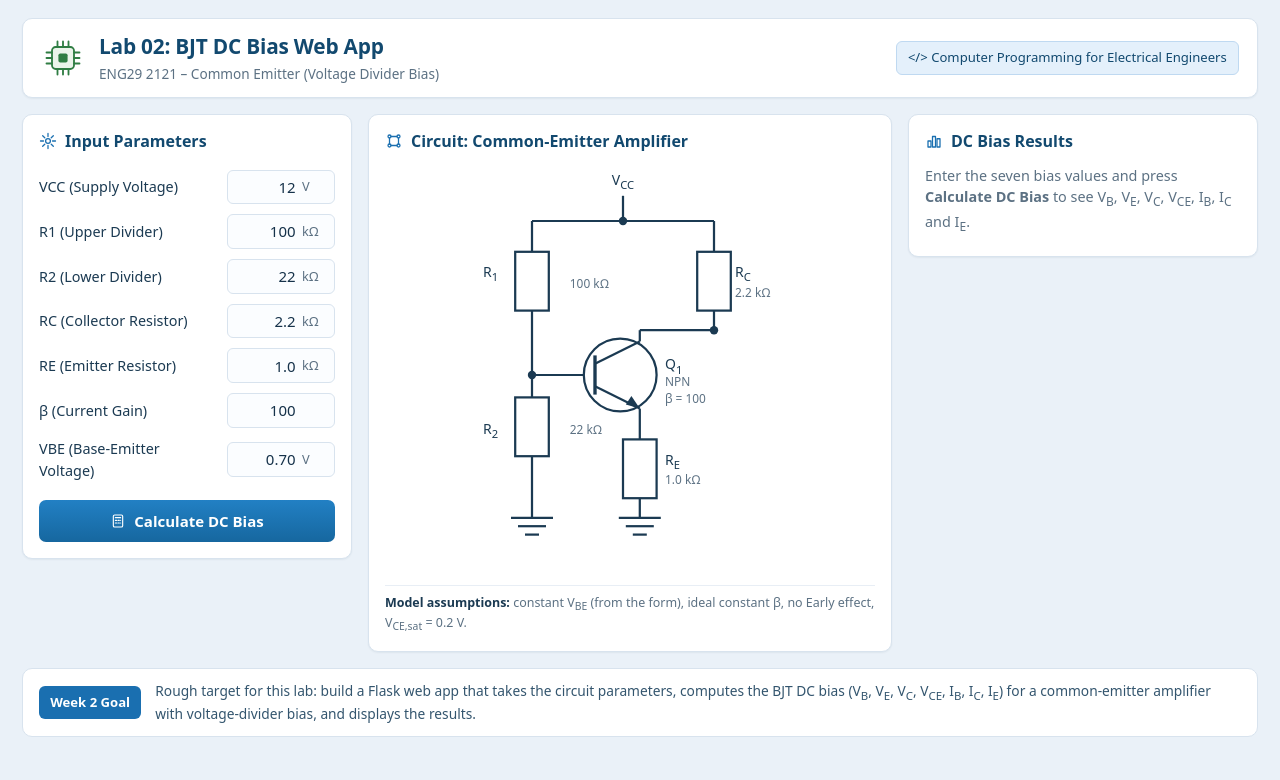
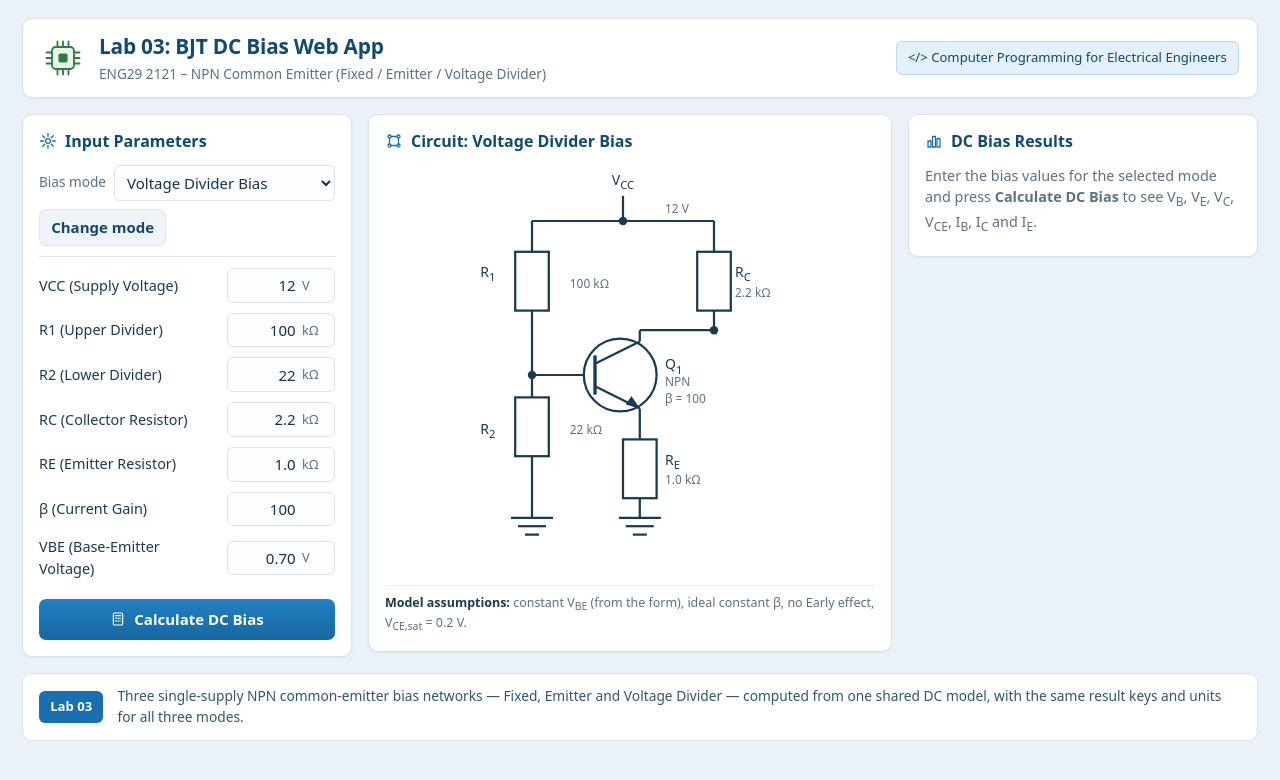
Before and after one commit to thanpitcha29/Git-Lab, a Flask app: page / in a window 1280 px wide. Shown: the top 780 px of the page. Run offline with Flask 3, Linux system fonts and the light colour scheme.

Commit message:
feat: add fixed and emitter bias modes with shared result keys

```diff
--- a/app.py
+++ b/app.py
@@ -2,26 +2,51 @@
 
 from flask import Flask, render_template, request
 
-from bias.calculator import VCE_SAT, compare, solve_approximate, solve_exact
-from bias.validation import parse_inputs
+from bias.calculator import (VCE_SAT, compare, solve_approximate, solve_divider,
+                             solve_emitter, solve_exact, solve_fixed)
+from bias.validation import (MODE_NAMES, parse_inputs, unknown_mode_error,
+                             validate_mode)
 
-DEFAULTS = {
-    "VCC": "12", "R1": "100", "R2": "22", "RC": "2.2",
-    "RE": "1.0", "beta": "100", "VBE": "0.70",
+# The form takes resistors in kOhm; the engineering layer works in Ohm.
+KOHM_FIELDS = ("R1", "R2", "RC", "RE", "RB")
+
+MODE_DEFAULTS = {
+    "divider": {"VCC": "12", "R1": "100", "R2": "22", "RC": "2.2",
+                "RE": "1.0", "beta": "100", "VBE": "0.70"},
+    "fixed": {"VCC": "12", "RB": "1000", "RC": "2.2",
+              "beta": "100", "VBE": "0.70"},
+    "emitter": {"VCC": "12", "RB": "1000", "RC": "2.2", "RE": "1.0",
+                "beta": "100", "VBE": "0.70"},
 }
 
-# The form takes resistors in kOhm; the engineering layer works in Ohm.
-KOHM_FIELDS = ("R1", "R2", "RC", "RE")
+FIELDS = {
+    "divider": (
+        ("VCC", "VCC (Supply Voltage)", "V"),
+        ("R1", "R1 (Upper Divider)", "k\u03a9"),
+        ("R2", "R2 (Lower Divider)", "k\u03a9"),
+        ("RC", "RC (Collector Resistor)", "k\u03a9"),
+        ("RE", "RE (Emitter Resistor)", "k\u03a9"),
+        ("beta", "\u03b2 (Current Gain)", ""),
+        ("VBE", "VBE (Base-Emitter Voltage)", "V"),
+    ),
+    "fixed": (
+        ("VCC", "VCC (Supply Voltage)", "V"),
+        ("RB", "RB (Base Resistor)", "k\u03a9"),
+        ("RC", "RC (Collector Resistor)", "k\u03a9"),
+        ("beta", "\u03b2 (Current Gain)", ""),
+        ("VBE", "VBE (Base-Emitter Voltage)", "V"),
+    ),
+    "emitter": (
+        ("VCC", "VCC (Supply Voltage)", "V"),
+        ("RB", "RB (Base Resistor)", "k\u03a9"),
+        ("RC", "RC (Collector Resistor)", "k\u03a9"),
+        ("RE", "RE (Emitter Resistor)", "k\u03a9"),
+        ("beta", "\u03b2 (Current Gain)", ""),
+        ("VBE", "VBE (Base-Emitter Voltage)", "V"),
+    ),
+}
 
-FIELDS = (
-    ("VCC", "VCC (Supply Voltage)", "V"),
-    ("R1", "R1 (Upper Divider)", "k\u03a9"),
-    ("R2", "R2 (Lower Divider)", "k\u03a9"),
-    ("RC", "RC (Collector Resistor)", "k\u03a9"),
-    ("RE", "RE (Emitter Resistor)", "k\u03a9"),
-    ("beta", "\u03b2 (Current Gain)", ""),
-    ("VBE", "VBE (Base-Emitter Voltage)", "V"),
-)
+MODE_CHOICES = tuple((key, MODE_NAMES[key]) for key in ("fixed", "emitter", "divider"))
 
 
 def to_ohms(form):
@@ -41,34 +66,60 @@ def to_ohms(form):
 def create_app() -> Flask:
     app = Flask(__name__)
 
-    app.jinja_env.filters["ma"] = lambda amps: f"{amps * 1000:.2f}"
-    app.jinja_env.filters["ma3"] = lambda amps: f"{amps * 1000:.3f}"
-    app.jinja_env.filters["ua"] = lambda amps: f"{amps * 1e6:.1f}"
+    app.jinja_env.filters["ma"] = lambda amps: f"{amps:.2f}"
+    app.jinja_env.filters["ua"] = lambda amps: f"{amps:.1f}"
     app.jinja_env.filters["volts"] = lambda v: f"{v:.2f}"
     app.jinja_env.filters["volts3"] = lambda v: f"{v:.3f}"
     app.jinja_env.filters["pct"] = (
         lambda p: "\u2014" if p is None else f"{p:.2f}")
 
+    def render(mode, fields, values, errors, result):
+        return render_template(
+            "index.html", mode=mode, mode_name=MODE_NAMES.get(mode),
+            mode_choices=MODE_CHOICES, fields=fields, values=values,
+            errors=errors, result=result, vce_sat=VCE_SAT,
+        )
+
     @app.get("/")
     def index():
-        return render_template("index.html", fields=FIELDS, values=DEFAULTS,
-                               errors=[], result=None, vce_sat=VCE_SAT)
+        raw = request.args.get("mode", "")
+        mode = "divider" if raw == "" else validate_mode(raw)
+        if mode is None:
+            return render(None, (), {}, [unknown_mode_error(raw)], None)
+        return render(mode, FIELDS[mode], MODE_DEFAULTS[mode], [], None)
 
     @app.post("/calculate")
     def calculate():
-        inputs, errors = parse_inputs(to_ohms(request.form))
+        raw = request.form.get("mode", "")
+        mode = validate_mode(raw)
+        if mode is None:
+            return render(None, (), dict(request.form),
+                          [unknown_mode_error(raw)], None)
+
+        inputs, errors = parse_inputs(to_ohms(request.form), mode)
         if errors:
-            return render_template("index.html", fields=FIELDS,
-                                   values=request.form, errors=errors,
-                                   result=None, vce_sat=VCE_SAT)
+            return render(mode, FIELDS[mode], dict(request.form), errors, None)
 
-        exact = solve_exact(**vars(inputs))
-        approx = solve_approximate(**vars(inputs))
-        cmp = compare(exact, approx, inputs.beta, inputs.RE, inputs.R2)
-        return render_template("index.html", fields=FIELDS,
-                               values=request.form, errors=[],
-                               result={"exact": exact, "cmp": cmp},
-                               vce_sat=VCE_SAT)
+        if mode == "divider":
+            point = solve_divider(inputs.VCC, inputs.R1, inputs.R2, inputs.RC,
+                                  inputs.RE, inputs.beta, inputs.VBE)
+            exact = solve_exact(inputs.VCC, inputs.R1, inputs.R2, inputs.RC,
+                                inputs.RE, inputs.beta, inputs.VBE)
+            approx = solve_approximate(inputs.VCC, inputs.R1, inputs.R2,
+                                       inputs.RC, inputs.RE, inputs.beta,
+                                       inputs.VBE)
+            cmp = compare(exact, approx, inputs.beta, inputs.RE, inputs.R2)
+        elif mode == "fixed":
+            point = solve_fixed(inputs.VCC, inputs.RB, inputs.RC,
+                                inputs.beta, inputs.VBE)
+            cmp = None
+        else:
+            point = solve_emitter(inputs.VCC, inputs.RB, inputs.RC, inputs.RE,
+                                  inputs.beta, inputs.VBE)
+            cmp = None
+
+        return render(mode, FIELDS[mode], dict(request.form), [],
+                      {"mode": mode, "point": point, "cmp": cmp})
 
     return app
 
--- a/static/style.css
+++ b/static/style.css
@@ -109,6 +109,57 @@ body {
   stroke-linecap: round;
   stroke-linejoin: round;
 }
+
+/* ---------- mode selector ---------- */
+
+.mode-bar {
+  display: flex;
+  align-items: center;
+  gap: 8px;
+  flex-wrap: wrap;
+  padding-bottom: 10px;
+  margin-bottom: 6px;
+  border-bottom: 1px solid var(--line);
+}
+
+.mode-bar label { font-size: .85rem; color: var(--muted); }
+
+.mode-bar select {
+  flex: 1 1 auto;
+  min-width: 11rem;
+  padding: .38rem .5rem;
+  border: 1px solid var(--line);
+  border-radius: 6px;
+  background: #fbfdff;
+  font: inherit;
+  color: var(--ink);
+}
+
+.mode-bar select:focus {
+  outline: 2px solid var(--blue);
+  outline-offset: 1px;
+  border-color: var(--blue);
+}
+
+button.ghost {
+  width: auto;
+  margin: 0;
+  padding: .4rem .7rem;
+  background: #eef4fa;
+  border: 1px solid var(--line);
+  color: var(--blue-deep);
+  font-weight: 600;
+}
+
+button.ghost:hover { background: #e2edf8; }
+
+.mode-line {
+  margin: 0 0 8px;
+  font-size: .85rem;
+  color: var(--muted);
+}
+
+.mode-line strong { color: var(--blue-deep); }
 
 /* ---------- inputs ---------- */
 
--- a/templates/index.html
+++ b/templates/index.html
@@ -10,8 +10,8 @@
       </g>
     </svg>
     <div>
-      <h1>Lab 02: BJT DC Bias Web App</h1>
-      <p class="course">ENG29 2121 &ndash; Common Emitter (Voltage Divider Bias)</p>
+      <h1>Lab 03: BJT DC Bias Web App</h1>
+      <p class="course">ENG29 2121 &ndash; NPN Common Emitter (Fixed / Emitter / Voltage Divider)</p>
     </div>
   </div>
   <span class="badge">&lt;/&gt; Computer Programming for Electrical Engineers</span>
@@ -23,14 +23,25 @@
     <h2><svg viewBox="0 0 24 24" aria-hidden="true"><circle cx="12" cy="12" r="3.2"/><path d="M12 2v4M12 18v4M2 12h4M18 12h4M4.9 4.9l2.8 2.8M16.3 16.3l2.8 2.8M19.1 4.9l-2.8 2.8M7.7 16.3l-2.8 2.8"/></svg>
       Input Parameters</h2>
 
-    {% if errors %}
-    <div class="errors" role="alert">
-      <strong>Check these inputs</strong>
-      <ul>{% for error in errors %}<li>{{ error }}</li>{% endfor %}</ul>
-    </div>
-    {% endif %}
+    <form method="post" action="{{ url_for('calculate') }}">
+      <div class="mode-bar">
+        <label for="mode">Bias mode</label>
+        <select id="mode" name="mode">
+          {% for key, label in mode_choices %}
+          <option value="{{ key }}" {% if mode == key %}selected{% endif %}>{{ label }}</option>
+          {% endfor %}
+        </select>
+        <button type="submit" class="ghost" formmethod="get"
+                formaction="{{ url_for('index') }}">Change mode</button>
+      </div>
 
-    <form method="post" action="{{ url_for('calculate') }}">
+      {% if errors %}
+      <div class="errors" role="alert">
+        <strong>Mode: {{ mode_name or 'unknown' }} &mdash; check these inputs</strong>
+        <ul>{% for error in errors %}<li>{{ error }}</li>{% endfor %}</ul>
+      </div>
+      {% endif %}
+
       {% for name, label, unit in fields %}
       <div class="row">
         <label for="{{ name }}">{{ label }}</label>
@@ -50,38 +61,40 @@
 
   <section class="card circuit-card">
     <h2><svg viewBox="0 0 24 24" aria-hidden="true"><circle cx="6" cy="6" r="2"/><circle cx="18" cy="6" r="2"/><circle cx="6" cy="18" r="2"/><circle cx="18" cy="18" r="2"/><path d="M8 6h8M6 8v8M18 8v8M8 18h8"/></svg>
-      Circuit: Common-Emitter Amplifier</h2>
+      Circuit: {{ mode_name or 'select a mode' }}</h2>
 
+    {% if mode %}
     <svg class="schematic" viewBox="0 0 250 300" role="img"
-         aria-label="NPN common-emitter amplifier with voltage-divider bias">
-      <!-- rails -->
+         aria-label="NPN common-emitter bias circuit">
       <line x1="120" y1="22" x2="120" y2="40" class="wire"/>
       <line x1="55" y1="40" x2="185" y2="40" class="wire"/>
       <circle cx="120" cy="40" r="3" class="node"/>
       <text x="120" y="14" class="lbl" text-anchor="middle">V<tspan dy="3" font-size="8">CC</tspan></text>
+      <text x="150" y="34" class="val">{{ values.get('VCC', '') }} V</text>
 
-      <!-- R1 branch -->
+      <!-- base network -->
       <line x1="55" y1="40" x2="55" y2="62" class="wire"/>
       <rect x="43" y="62" width="24" height="42" class="comp"/>
-      <text x="20" y="80" class="lbl">R<tspan dy="3" font-size="8">1</tspan></text>
-      <text x="82" y="88" class="val">{{ values.get('R1', '') }} k&#8486;</text>
       <line x1="55" y1="104" x2="55" y2="150" class="wire"/>
       <circle cx="55" cy="150" r="3" class="node"/>
-
-      <!-- base -->
-      <line x1="55" y1="150" x2="96" y2="150" class="wire"/>
-
-      <!-- R2 branch -->
+      {% if mode == 'divider' %}
+      <text x="18" y="80" class="lbl">R<tspan dy="3" font-size="8">1</tspan></text>
+      <text x="82" y="88" class="val">{{ values.get('R1', '') }} k&#8486;</text>
       <rect x="43" y="166" width="24" height="42" class="comp"/>
       <line x1="55" y1="150" x2="55" y2="166" class="wire"/>
       <line x1="55" y1="208" x2="55" y2="252" class="wire"/>
-      <text x="20" y="192" class="lbl">R<tspan dy="3" font-size="8">2</tspan></text>
+      <text x="18" y="192" class="lbl">R<tspan dy="3" font-size="8">2</tspan></text>
       <text x="82" y="192" class="val">{{ values.get('R2', '') }} k&#8486;</text>
       <line x1="40" y1="252" x2="70" y2="252" class="wire"/>
       <line x1="45" y1="258" x2="65" y2="258" class="wire"/>
       <line x1="50" y1="264" x2="60" y2="264" class="wire"/>
+      {% else %}
+      <text x="18" y="80" class="lbl">R<tspan dy="3" font-size="8">B</tspan></text>
+      <text x="82" y="88" class="val">{{ values.get('RB', '') }} k&#8486;</text>
+      {% endif %}
 
       <!-- transistor -->
+      <line x1="55" y1="150" x2="96" y2="150" class="wire"/>
       <circle cx="118" cy="150" r="26" class="device"/>
       <line x1="100" y1="136" x2="100" y2="164" class="wire thick"/>
       <line x1="100" y1="142" x2="132" y2="126" class="wire"/>
@@ -91,7 +104,7 @@
       <text x="150" y="158" class="val">NPN</text>
       <text x="150" y="170" class="val">&#946; = {{ values.get('beta', '') }}</text>
 
-      <!-- collector branch -->
+      <!-- collector network -->
       <line x1="132" y1="126" x2="132" y2="118" class="wire"/>
       <line x1="132" y1="118" x2="185" y2="118" class="wire"/>
       <line x1="185" y1="40" x2="185" y2="62" class="wire"/>
@@ -101,7 +114,13 @@
       <text x="200" y="94" class="val">{{ values.get('RC', '') }} k&#8486;</text>
       <circle cx="185" cy="118" r="3" class="node"/>
 
-      <!-- emitter branch -->
+      <!-- emitter network -->
+      {% if mode == 'fixed' %}
+      <line x1="132" y1="174" x2="132" y2="196" class="wire"/>
+      <line x1="117" y1="196" x2="147" y2="196" class="wire"/>
+      <line x1="122" y1="202" x2="142" y2="202" class="wire"/>
+      <line x1="127" y1="208" x2="137" y2="208" class="wire"/>
+      {% else %}
       <line x1="132" y1="174" x2="132" y2="196" class="wire"/>
       <rect x="120" y="196" width="24" height="42" class="comp"/>
       <line x1="132" y1="238" x2="132" y2="252" class="wire"/>
@@ -110,12 +129,16 @@
       <line x1="117" y1="252" x2="147" y2="252" class="wire"/>
       <line x1="122" y1="258" x2="142" y2="258" class="wire"/>
       <line x1="127" y1="264" x2="137" y2="264" class="wire"/>
+      {% endif %}
     </svg>
 
     <p class="assumptions">
       <strong>Model assumptions:</strong> constant V<sub>BE</sub> (from the form),
       ideal constant &beta;, no Early effect, V<sub>CE,sat</sub> = {{ vce_sat }} V.
     </p>
+    {% else %}
+    <p class="placeholder">Pick a bias mode to see the circuit.</p>
+    {% endif %}
   </section>
 
   <section class="card result-card">
@@ -123,40 +146,34 @@
       DC Bias Results</h2>
 
     {% if result %}
-      {% set exact = result.exact %}
-      {% set cmp = result.cmp %}
+      {% set point = result.point %}
+      <p class="mode-line">Mode: <strong>{{ mode_name }}</strong></p>
       <table class="results">
         <tbody>
-          <tr><th>V<sub>B</sub></th><td>{{ exact.VB|volts }} V</td></tr>
-          <tr><th>V<sub>E</sub></th><td>{{ exact.VE|volts }} V</td></tr>
-          <tr><th>V<sub>C</sub></th><td>{{ exact.VC|volts }} V</td></tr>
-          <tr><th>V<sub>CE</sub></th><td>{{ exact.VCE|volts }} V</td></tr>
-          <tr><th>I<sub>B</sub></th><td>{{ exact.IB|ua }} &#181;A</td></tr>
-          <tr><th>I<sub>C</sub></th><td>{{ exact.IC|ma }} mA</td></tr>
-          <tr><th>I<sub>E</sub></th><td>{{ exact.IE|ma }} mA</td></tr>
+          <tr><th>V<sub>B</sub></th><td>{{ '%0.2f'|format(point.vb_v) }} V</td></tr>
+          <tr><th>V<sub>E</sub></th><td>{{ '%0.2f'|format(point.ve_v) }} V</td></tr>
+          <tr><th>V<sub>C</sub></th><td>{{ '%0.2f'|format(point.vc_v) }} V</td></tr>
+          <tr><th>V<sub>CE</sub></th><td>{{ '%0.2f'|format(point.vce_v) }} V</td></tr>
+          <tr><th>I<sub>B</sub></th><td>{{ '%0.1f'|format(point.ib_ua) }} &#181;A</td></tr>
+          <tr><th>I<sub>C</sub></th><td>{{ '%0.2f'|format(point.ic_ma) }} mA</td></tr>
+          <tr><th>I<sub>E</sub></th><td>{{ '%0.2f'|format(point.ie_ma) }} mA</td></tr>
         </tbody>
       </table>
 
-      {% if exact.region == "active" %}
+      {% if point.warning %}
+      <div class="status warn">
+        <strong>{{ point.region|capitalize }} &mdash; model warning</strong>
+        <span>{{ point.warning }}</span>
+      </div>
+      {% elif point.region == "active" %}
       <div class="status ok">
         <strong>Active region approximation OK</strong>
-        <span>V<sub>CE</sub> = {{ exact.VCE|volts }} V &gt; {{ vce_sat }} V (transistor in active region)</span>
-      </div>
-      {% elif exact.region == "saturation" %}
-      <div class="status warn">
-        <strong>Saturation &mdash; the model is not valid here</strong>
-        <span>V<sub>CE</sub> = {{ exact.VCE|volts }} V is below {{ vce_sat }} V. The physical ceiling is
-          I<sub>C,sat</sub> = {{ exact.IC_sat|ma }} mA.</span>
-      </div>
-      {% else %}
-      <div class="status off">
-        <strong>Cutoff &mdash; the transistor is off</strong>
-        <span>The divider sits at {{ exact.VBB|volts }} V, below V<sub>BE</sub>.
-          I<sub>C</sub> = 0 and V<sub>CE</sub> = V<sub>CC</sub>.</span>
+        <span>V<sub>CE</sub> = {{ '%0.2f'|format(point.vce_v) }} V &gt; {{ vce_sat }} V
+          (transistor in active region)</span>
       </div>
       {% endif %}
     {% else %}
-      <p class="placeholder">Enter the seven bias values and press
+      <p class="placeholder">Enter the bias values for the selected mode and press
         <strong>Calculate DC Bias</strong> to see V<sub>B</sub>, V<sub>E</sub>,
         V<sub>C</sub>, V<sub>CE</sub>, I<sub>B</sub>, I<sub>C</sub> and
         I<sub>E</sub>.</p>
@@ -164,24 +181,24 @@
   </section>
 </div>
 
-{% if result %}
-{% set exact = result.exact %}
+{% if result and result.cmp %}
+{% set point = result.point %}
 {% set cmp = result.cmp %}
 <section class="card comparison-card">
   <h2><svg viewBox="0 0 24 24" aria-hidden="true"><path d="M4 7h7M4 12h11M4 17h7M15 7l5 5-5 5"/></svg>
-    Independent check &mdash; &beta;-free approximation</h2>
+    Independent check &mdash; &beta;-free approximation ({{ mode_name }})</h2>
   <table class="compare">
     <thead>
       <tr><th>Quantity</th><th>Exact</th><th>Approximate</th><th>&Delta;</th></tr>
     </thead>
     <tbody>
-      <tr><th>I<sub>C</sub> (mA)</th><td>{{ exact.IC|ma3 }}</td><td>{{ cmp.approx.IC|ma3 }}</td><td>{{ cmp.delta_ic_pct|pct }} %</td></tr>
-      <tr><th>V<sub>CE</sub> (V)</th><td>{{ exact.VCE|volts3 }}</td><td>{{ cmp.approx.VCE|volts3 }}</td><td>{{ cmp.delta_vce_pct|pct }} %</td></tr>
-      <tr><th>V<sub>B</sub> (V)</th><td>{{ exact.VB|volts3 }}</td><td>{{ cmp.approx.VB|volts3 }}</td><td>&mdash;</td></tr>
+      <tr><th>I<sub>C</sub> (mA)</th><td>{{ '%0.3f'|format(point.ic_ma) }}</td><td>{{ '%0.3f'|format(cmp.approx.IC * 1000) }}</td><td>{{ cmp.delta_ic_pct|pct }} %</td></tr>
+      <tr><th>V<sub>CE</sub> (V)</th><td>{{ '%0.3f'|format(point.vce_v) }}</td><td>{{ '%0.3f'|format(cmp.approx.VCE) }}</td><td>{{ cmp.delta_vce_pct|pct }} %</td></tr>
+      <tr><th>V<sub>B</sub> (V)</th><td>{{ '%0.3f'|format(point.vb_v) }}</td><td>{{ '%0.3f'|format(cmp.approx.VB) }}</td><td>&mdash;</td></tr>
     </tbody>
   </table>
   <p class="rule">
-    &beta;&middot;R<sub>E</sub> / R<sub>2</sub> = {{ "%.2f"|format(cmp.beta_re_over_r2) }}
+    &beta;&middot;R<sub>E</sub> / R<sub>2</sub> = {{ '%.2f'|format(cmp.beta_re_over_r2) }}
     (stiff-divider rule needs &ge; 10).
     {% if cmp.invalid_reason == "outside_active_region" %}
       <strong>Model not valid outside the active region</strong> &mdash; the
@@ -200,11 +217,9 @@
 {% endif %}
 
 <footer class="goal">
-  <div class="goal-tag">Week 2 Goal</div>
-  <p>Rough target for this lab: build a Flask web app that takes the circuit
-     parameters, computes the BJT DC bias (V<sub>B</sub>, V<sub>E</sub>,
-     V<sub>C</sub>, V<sub>CE</sub>, I<sub>B</sub>, I<sub>C</sub>, I<sub>E</sub>)
-     for a common-emitter amplifier with voltage-divider bias, and displays the
-     results.</p>
+  <div class="goal-tag">Lab 03</div>
+  <p>Three single-supply NPN common-emitter bias networks &mdash; Fixed, Emitter
+     and Voltage Divider &mdash; computed from one shared DC model, with the same
+     result keys and units for all three modes.</p>
 </footer>
 {% endblock %}
```
Also changed, not shown: bias/calculator.py (+93 -7 lines), bias/validation.py (+46 -13 lines), docs/superpowers/plans/2026-11-17-lab03-three-bias-modes.md (added, +68 -0 lines), docs/validation.md (added, +73 -0 lines), opencode.json (added, +11 -0 lines), tests/test_routes.py (+8 -2 lines), README.md.
